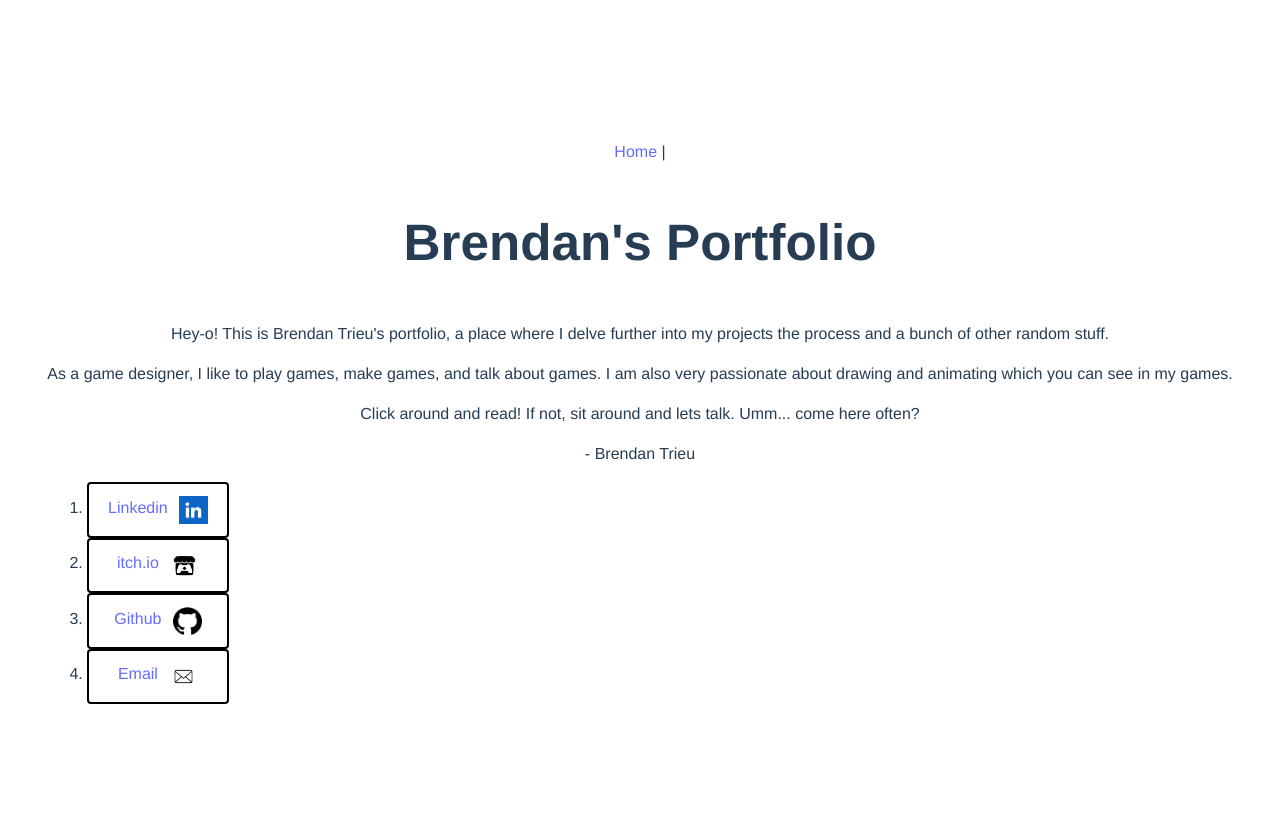
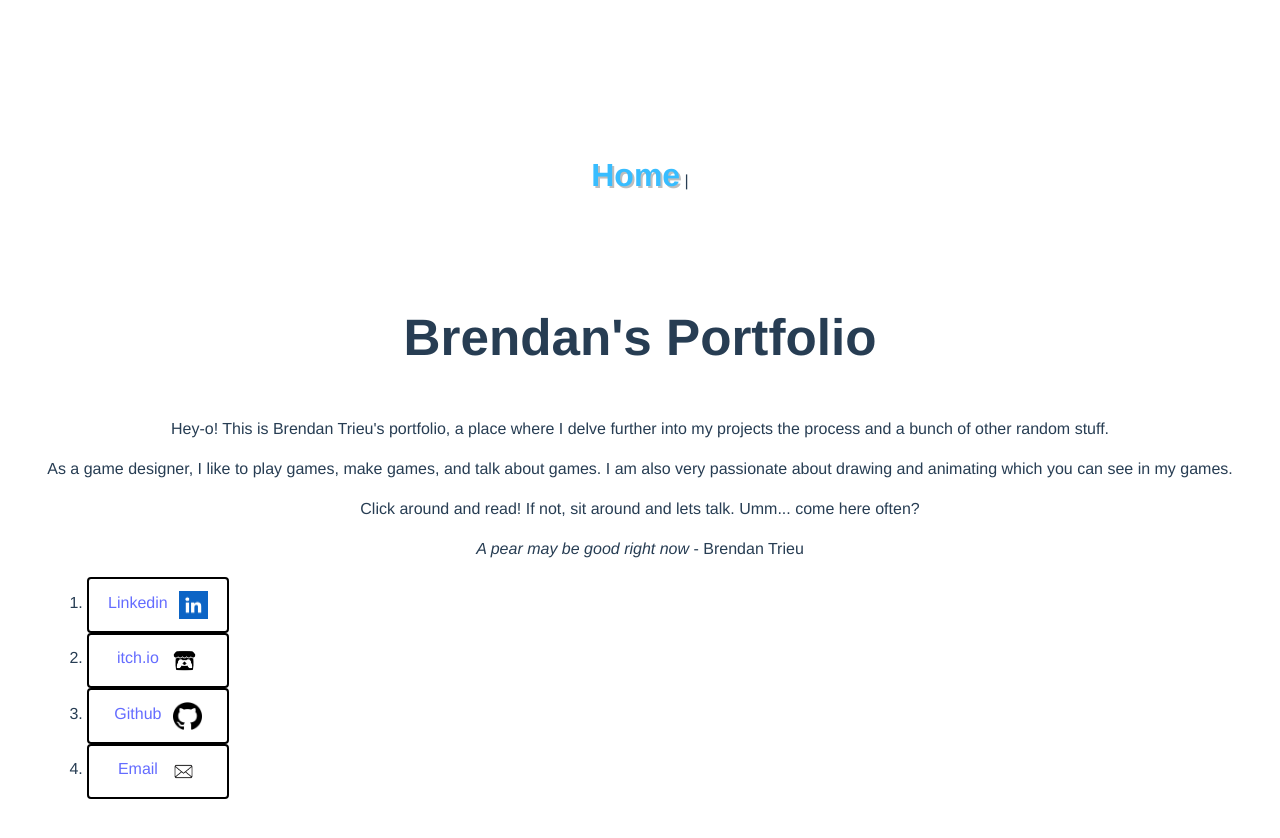
Before and after one commit to Beepered/Portfolio, a Vue app: page / in a window 1280 px wide. Shown: the top 838 px of the page. Before the commit the page ends 800 px from the top, so only its background shows below. Built offline with nearby package versions, Linux system fonts and the light colour scheme.

Commit message:
quote generator gets file path

```diff
--- a/package.json
+++ b/package.json
@@ -1,5 +1,6 @@
 {
-  "name": "package",
+  "name": "Portfolio",
+  "homepage": "https://beepered.github.io/Portfolio/",
   "private": true,
   "version": "0.0.0",
   "type": "module",
--- a/src/App.vue
+++ b/src/App.vue
@@ -1,3 +1,5 @@
+<!-- Run npm run deploy to update/deploy github pages version -->
+
 <script setup>
 import ProgressBar from '@components/ProgressBar.vue'
 </script>
@@ -41,19 +43,40 @@ export default {
 }</script>
 
 <style>
-.logo {
-  height: 6em;
-  padding: 1.5em;
-  will-change: filter;
-  transition: filter 300ms;
+#app {
+  font-family: Avenir, Helvetica, Arial, sans-serif;
+  -webkit-font-smoothing: antialiased;
+  -moz-osx-font-smoothing: grayscale;
+  text-align: center;
+  color: #273d53;
 }
 
-.logo:hover {
-  filter: drop-shadow(0 0 2em #646cffaa);
+.icon {
+  /* For linkedin, github icons */
+  padding-left: 10%;
+  width: 25%;
 }
 
-.logo.vue:hover {
-  filter: drop-shadow(0 0 2em #42b883aa);
+/* nav */
+#nav {
+  padding: 5%;
+}
+
+#nav a {
+  font-weight: bold;
+  font-size: larger;
+  color: rgb(20, 42, 181);
+}
+
+#nav a:hover {
+  filter: drop-shadow(0 0 2em #ff0101aa);
+}
+
+/* nav selected */
+#nav a.router-link-exact-active {
+  font-size: xx-large;
+  color: rgb(56, 189, 255);
+  text-shadow: 2px 2px #bebebe;
 }
 
 /*--------- TRANSITIONS  ---------*/
--- a/src/components/QuoteGenerator.vue
+++ b/src/components/QuoteGenerator.vue
@@ -15,12 +15,10 @@ export default {
     },
     async mounted() {
         try {
-            /*
-            const FILE_PATH = "/quotes.txt"
+            const FILE_PATH = "public/quotes.txt"
             const response = await fetch(FILE_PATH);
             const text = await response.text();
             this.processFileContent(text);
-            */
         } catch (error) {
             console.error('Error fetching file:', error);
         }
```
Also changed, not shown: 3 other files (tests, documents, lock files or other folders).
